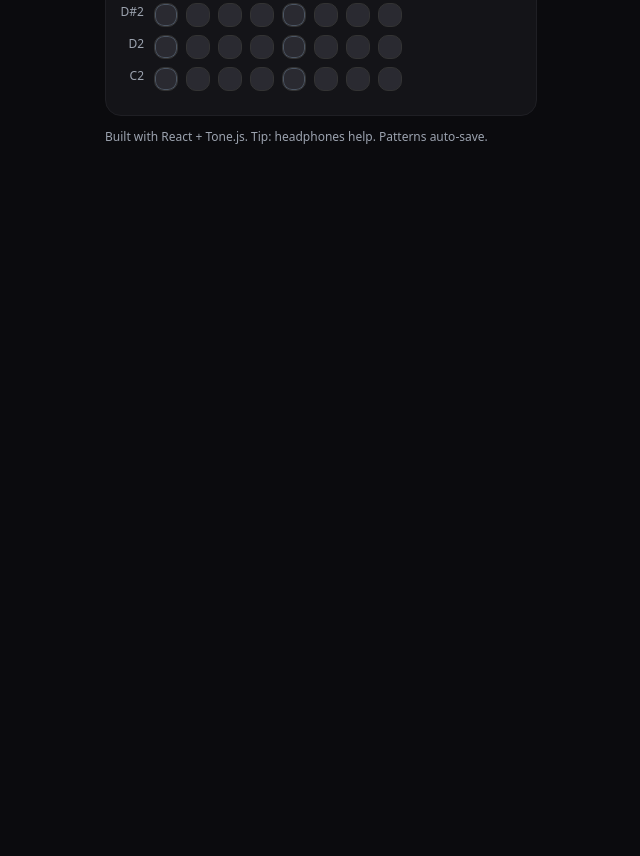
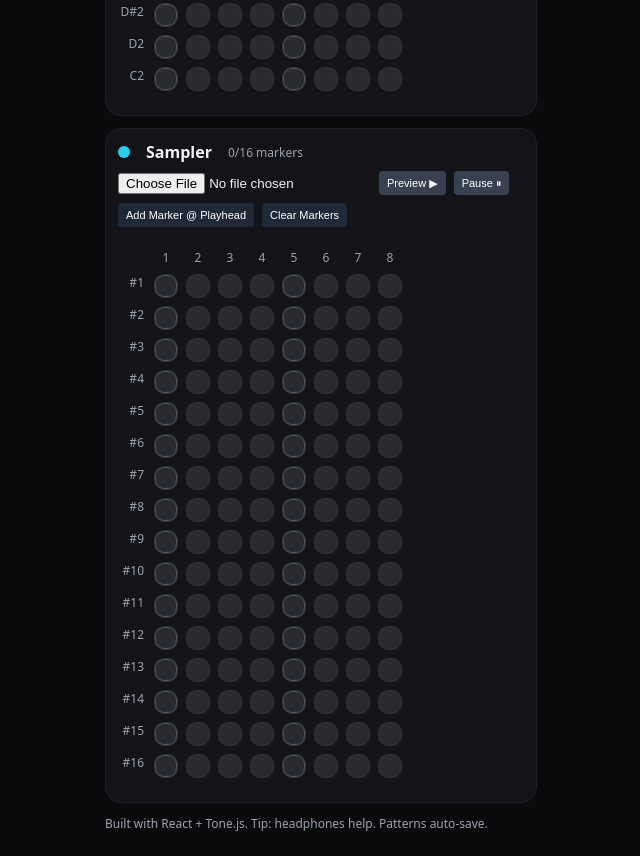
Before and after one commit to Tekknobot/react-stepseq-web, a React (Vite) app: page / in a window 1280 px wide. Shown: the part 880-1736 px from the top of the page, without its empty margins (319-959 px from the left). Before the commit the page ends 1049 px from the top, so only its background shows below. Built offline with nearby package versions, Linux system fonts and the light colour scheme.

Commit message:
Add sampler.

```diff
--- a/src/App.tsx
+++ b/src/App.tsx
@@ -17,168 +17,30 @@ type RollIndex = number | null
 
 type PatternState = {
   drums: Record<TrackId, boolean[]>
-  synthRoll: RollIndex[] // length = STEPS, per-step note index or null
+  synthRoll: RollIndex[]         // length = STEPS
+  samplerRoll: MarkerIndex[]     // length = STEPS, which marker to play at each step
 }
 
 function makeEmpty(): PatternState {
   const drums = TRACKS.reduce(
     (acc, t) => ({ ...acc, [t.id]: Array(STEPS).fill(false) }),
     {} as Record<TrackId, boolean[]>
-  )
-  const synthRoll = Array<RollIndex>(STEPS).fill(null)
-  return { drums, synthRoll }
+  );
+  const synthRoll = Array<RollIndex>(STEPS).fill(null);
+  const samplerRoll = Array<MarkerIndex>(STEPS).fill(null);
+  return { drums, synthRoll, samplerRoll };
 }
 
-// --- Polished SVG Knob ---
-// Features:
-// - clear marker (needle + end-cap dot + top notch)
-// - tick marks
-// - drag (vertical), wheel, keyboard nudge, double-click to reset
-// - accessible (aria + focus ring)
-// Usage: <Knob value={...} min={...} max={...} step={...} label="Cutoff" suffix="Hz" onChange={...} defaultValue={1200} />
-function Knob({
-  value, min, max, step = 1,
-  onChange,
-  label,
-  size = 72,
-  suffix = '',
-  defaultValue,
-}: {
-  value: number; min: number; max: number; step?: number;
-  onChange: (v:number)=>void; label: string; size?: number; suffix?: string;
-  defaultValue?: number;
-}) {
-  const [drag, setDrag] = React.useState<{y:number; start:number}|null>(null);
-  const ref = React.useRef<HTMLDivElement>(null);
-
-  // geometry
-  const rPad = 10;
-  const radius = (size/2) - rPad;
-  const cx = size/2, cy = size/2;
-  const START = -135;           // deg
-  const SWEEP = 270;            // deg
-
-  const clamp = (v:number) => Math.min(max, Math.max(min, v));
-  const norm = (v:number) => (clamp(v) - min) / (max - min); // 0..1
-  const angle = START + SWEEP * norm(value);
-
-  const toXY = (deg:number, rad=radius) => {
-    const a = (deg * Math.PI) / 180;
-    return [cx + rad*Math.cos(a), cy + rad*Math.sin(a)];
-  };
-
-  // arc endpoints
-  const [sx, sy] = toXY(START);
-  const [ex, ey] = toXY(angle);
-  const largeArc = SWEEP * norm(value) > 180 ? 1 : 0;
-
-  const commit = (next:number) => onChange(clamp(Math.round(next/step)*step));
-
-  // drag
-  const onPointerDown = (e: React.PointerEvent) => {
-    (e.target as Element).setPointerCapture(e.pointerId);
-    setDrag({ y: e.clientY, start: value });
-  };
-  const onPointerMove = (e: React.PointerEvent) => {
-    if (!drag) return;
-    const dy = drag.y - e.clientY;    // up = increase
-    const sens = (max-min) / 180;     // pixels-to-value feel
-    commit(drag.start + dy * sens);
-  };
-  const onPointerUp = (e: React.PointerEvent) => {
-    (e.target as Element).releasePointerCapture(e.pointerId);
-    setDrag(null);
-  };
-
-  // wheel + keyboard
-  const onWheel: React.WheelEventHandler = (e) => {
-    e.preventDefault();
-    const delta = e.deltaY > 0 ? -step : step;
-    commit(value + delta);
-  };
-  const onKeyDown: React.KeyboardEventHandler = (e) => {
-    if (e.key === 'ArrowUp' || e.key === 'ArrowRight') { commit(value + step); }
-    if (e.key === 'ArrowDown' || e.key === 'ArrowLeft') { commit(value - step); }
-    if ((e.key === 'Home')) { commit(min); }
-    if ((e.key === 'End'))  { commit(max); }
-    if ((e.key === 'r' || e.key === 'R') && defaultValue !== undefined) { commit(defaultValue); }
-  };
-
-  // double-click reset
-  const onDoubleClick = () => {
-    if (defaultValue !== undefined) commit(defaultValue);
-  };
-
-  // ticks (every 30° across sweep)
-  const ticks: JSX.Element[] = [];
-  for (let d = 0; d <= SWEEP; d += 30) {
-    const deg = START + d;
-    const [tx1, ty1] = toXY(deg, radius - 6);
-    const [tx2, ty2] = toXY(deg, radius - 12);
-    ticks.push(<line key={d} x1={tx1} y1={ty1} x2={tx2} y2={ty2} className="knobTick" />);
-  }
-  // top notch (at START+SWEEP/2 ≈ 0° visual top)
-  const [nx, ny] = toXY(START + SWEEP/2, radius - 18);
-
-  return (
-    <div className="knobWrap" ref={ref}>
-      <div
-        className="knobFocus"
-        role="slider"
-        aria-label={label}
-        aria-valuemin={min}
-        aria-valuemax={max}
-        aria-valuenow={clamp(value)}
-        tabIndex={0}
-        onKeyDown={onKeyDown}
-        onDoubleClick={onDoubleClick}
-      >
-        <svg
-          width={size} height={size}
-          onPointerDown={onPointerDown}
-          onPointerMove={onPointerMove}
-          onPointerUp={onPointerUp}
-          onWheel={onWheel}
-          className="knobSvg"
-        >
-          {/* base circle */}
-          <circle cx={cx} cy={cy} r={radius} className="knobBase" />
-
-          {/* ticks */}
-          {ticks}
-
-          {/* grey track */}
-          <path
-            d={`M ${toXY(START)[0]} ${toXY(START)[1]} A ${radius} ${radius} 0 1 1 ${toXY(START+SWEEP-0.001)[0]} ${toXY(START+SWEEP-0.001)[1]}`}
-            className="knobTrack"
-          />
-          {/* active arc */}
-          <path
-            d={`M ${sx} ${sy} A ${radius} ${radius} 0 ${largeArc} 1 ${ex} ${ey}`}
-            className="knobArc"
-          />
-
-          {/* needle + end dot */}
-          <line x1={cx} y1={cy} x2={ex} y2={ey} className="knobNeedle" />
-          <circle cx={ex} cy={ey} r={3.2} className="knobDot" />
-
-          {/* top notch */}
-          <circle cx={nx} cy={ny} r={2} className="knobNotch" />
-        </svg>
-      </div>
-      <div className="knobLabel">{label}</div>
-      <div className="knobValue">
-        {Number.isInteger(value) ? value : +value.toFixed(2)}{suffix}
-      </div>
-    </div>
-  );
-}
+// --- Sampler types (16 markers; per-step chooses one marker or null) ---
+type MarkerIndex = number | null; // 0..15 or null
+const MAX_MARKERS = 16;
 
 export default function App() {
   const [isPlaying, setIsPlaying] = useState(false)
   const [bpm, setBpm] = useState(120)
   const [swing, setSwing] = useState(0)
   const [accentEvery, setAccentEvery] = useState(4)
+  const [playerReady, setPlayerReady] = useState(false);
 
   // render 16 steps as 2 rows of 8
   const COLS = 8;
@@ -204,6 +66,13 @@ export default function App() {
     setFollowRoll(false);
     setPianoPage((p) => (p - 1 + 2) % 2);
   }
+
+  // --- Sampler state ---
+  const audioRef = useRef<HTMLAudioElement | null>(null);   // preview / marker capture
+  const sampleUrlRef = useRef<string | null>(null);         // object URL
+  const playerRef = useRef<Tone.Player | null>(null);       // sequenced playback
+
+  const [markers, setMarkers] = useState<number[]>([]);     // seconds (sorted, up to 16)
 
   // ---- Helpers for musical randomization ----
   const SCALES: Record<string, number[]> = {
@@ -406,6 +275,70 @@ export default function App() {
     setState(prev => ({ ...prev, synthRoll: line }));
   }
 
+  async function onSampleFile(e: React.ChangeEvent<HTMLInputElement>) {
+    const file = e.target.files?.[0];
+    if (!file) return;
+
+    // revoke old object URL
+    if (sampleUrlRef.current) URL.revokeObjectURL(sampleUrlRef.current);
+
+    const url = URL.createObjectURL(file);
+    sampleUrlRef.current = url;
+
+    // set <audio> src for preview/marker capture
+    if (!audioRef.current) {
+      // create if not present (we’ll render it in JSX too)
+      audioRef.current = new Audio();
+    }
+    audioRef.current.src = url;
+    audioRef.current.crossOrigin = 'anonymous';
+
+    // (re)build Tone.Player for sequenced playback
+    if (playerRef.current) { playerRef.current.dispose(); playerRef.current = null; }
+    setPlayerReady(false);
+
+    const p = new Tone.Player({
+      volume: -4,
+      fadeIn: 0.002,
+      fadeOut: 0.008,
+      autostart: false,
+      loop: false,
+    }).connect((synthsRef.current as any)?.bus ?? Tone.getDestination());
+
+    playerRef.current = p;
+
+    // Load the file (typed) and flag ready when done
+    let cancelled = false;
+    p.load(url).then(() => { if (!cancelled) setPlayerReady(true); }).catch(() => {});
+    // cleanup guard in case a new file is chosen quickly
+    // (optional here since onSampleFile is user-driven)
+
+    // clear markers on new file
+    setMarkers([]);
+  }
+
+  function addMarkerHere() {
+    const a = audioRef.current;
+    if (!a) return;
+    const t = a.currentTime || 0;
+    setMarkers(prev => {
+      if (prev.length >= MAX_MARKERS) return prev;
+      const next = [...prev, t].sort((x, y) => x - y);
+      return next;
+    });
+  }
+
+  function clearMarkers() {
+    setMarkers([]);
+  }
+
+  function toggleSamplerCell(markerRow: number, stepCol: number) {
+    setState(prev => {
+      const next = { ...prev, samplerRoll: [...prev.samplerRoll] };
+      next.samplerRoll[stepCol] = (next.samplerRoll[stepCol] === markerRow ? null : markerRow);
+      return next;
+    });
+  }
 
   // ---- Synth tone controls (UI state) ----
   const [wave, setWave] = useState<'sine'|'triangle'|'square'|'sawtooth'>('sawtooth')
@@ -420,13 +353,18 @@ export default function App() {
 
   // load/save state (keeps compatibility with the old drum-only save)
   const [state, setState] = useState<PatternState>(() => {
-    const saved = localStorage.getItem('patterns_v2')
-    if (saved) return JSON.parse(saved)
-    const legacy = localStorage.getItem('patterns')
-    if (legacy) return { drums: JSON.parse(legacy), synthRoll: Array(STEPS).fill(null) }
-    return makeEmpty()
-  })
-  const { drums, synthRoll } = state
+    const saved = localStorage.getItem('patterns_v2');
+    if (saved) {
+      const parsed = JSON.parse(saved);
+      // ensure samplerRoll exists for backward compat
+      if (!parsed.samplerRoll) parsed.samplerRoll = Array(STEPS).fill(null);
+      return parsed;
+    }
+    const legacy = localStorage.getItem('patterns');
+    if (legacy) return { drums: JSON.parse(legacy), synthRoll: Array(STEPS).fill(null), samplerRoll: Array(STEPS).fill(null) };
+    return makeEmpty();
+  });
+  const { drums, synthRoll, samplerRoll } = state;
 
   const [step, setStep] = useState(0)
 
@@ -547,7 +485,24 @@ export default function App() {
         const note = ROLL_NOTES[r]
         ;(synthsRef.current as any).synth.triggerAttackRelease(note, '16n', time, 0.85)
       }
+
+      // --- Sampler: play marker -> next marker, then stop ---
+      if (playerRef.current) {
+        const mark = samplerRoll[i]; // 0..15 or null
+        const duration = playerRef.current.buffer?.duration ?? 0;
+        if (mark !== null && duration > 0 && markers.length) {
+          const start = Math.max(0, Math.min(duration, markers[mark] ?? 0));
+          const next  = (mark + 1 < markers.length) ? markers[mark + 1]! : duration;
+          const dur   = Math.max(0.005, Math.min(duration - start, next - start)); // ensure > 0
+
+          if (dur > 0) {
+            // Start at 'start', play exactly until the next marker (or end of file)
+            playerRef.current.start(time, start, dur);
+          }
+        }
+      }
     }, [...Array(STEPS).keys()], '16n')
+
     seq.start(0)
     seqRef.current = seq
 
@@ -567,6 +522,33 @@ export default function App() {
     if (isPlaying) { Tone.Transport.stop(); setIsPlaying(false); setStep(0) }
     else { Tone.Transport.start('+0.05'); setIsPlaying(true) }
   }
+
+  // Recreate Tone.Player whenever a new sample URL is loaded (defensive; main path is onSampleFile)
+  useEffect(() => {
+    const url = sampleUrlRef.current;
+    if (!url) return;
+
+    if (playerRef.current) { playerRef.current.dispose(); playerRef.current = null; }
+    setPlayerReady(false);
+
+    const p = new Tone.Player({
+      volume: -4,
+      fadeIn: 0.002,
+      fadeOut: 0.008,
+      autostart: false,
+      loop: false,
+    }).connect((synthsRef.current as any)?.bus ?? Tone.getDestination());
+
+    playerRef.current = p;
+
+    let cancelled = false;
+    p.load(url).then(() => {
+      if (!cancelled) setPlayerReady(true);
+    }).catch(() => {});
+
+    return () => { cancelled = true; };
+  }, []); // leave empty or remove this effect entirely; onSampleFile already handles loading
+
 
   // Drum toggles
   function toggleDrum(track: TrackId, i: number) {
@@ -589,18 +571,17 @@ export default function App() {
   function randomizeAll() {
     const densities: Record<TrackId, number> = { kick: 0.35, snare: 0.25, hihat: 0.5, perc: 0.2 }
 
-    // 1) Randomize drums
     setState(() => {
-      const next = makeEmpty()
+      const next = makeEmpty();
       for (const t of TRACKS) {
-        next.drums[t.id] = Array.from({ length: STEPS }, () => Math.random() < densities[t.id])
+        next.drums[t.id] = Array.from({ length: STEPS }, () => Math.random() < densities[t.id]);
       }
-      // leave synthRoll alone here; we'll use the smarter generator below
-      return next
-    })
+      // leave samplerRoll empty by default; or sprinkle:
+      // next.samplerRoll = Array.from({length:STEPS}, () => (Math.random()<0.25 ? Math.floor(Math.random()*MAX_MARKERS) : null));
+      return next;
+    });
 
-    // 2) Randomize synth with ~75% density using the smarter musical generator
-    randomizeSynth(0.75)
+    randomizeSynth(0.75);
   }
 
   // Piano roll toggle (monophonic per step)
@@ -814,6 +795,76 @@ export default function App() {
         </div>
       </div>
 
+      {/* --- Sampler Panel --- */}
+      <div className="panel" style={{ marginTop: 12, marginBottom: 12 }}>
+        <div className="trackHead">
+          <div className="row">
+            <div style={{width:12,height:12,borderRadius:6, background:'#22d3ee', marginRight:8}}/>
+            <strong>Sampler</strong>
+            <span className="small" style={{ marginLeft: 8, color: 'var(--sub)' }}>
+              {markers.length}/{MAX_MARKERS} markers
+            </span>
+          </div>
+        </div>
+
+        {/* controls */}
+        <div className="row" style={{ gap: 8, margin: '6px 0 10px' }}>
+          <input type="file" accept="audio/*" onChange={onSampleFile} />
+          <button className="button secondary xs" onClick={() => audioRef.current?.play()} disabled={!playerReady}>Preview ▶</button>
+          <button className="button secondary xs" onClick={() => audioRef.current?.pause()} disabled={!playerReady}>Pause ⏸</button>
+          <button className="button xs" onClick={addMarkerHere} disabled={!sampleUrlRef.current || markers.length>=MAX_MARKERS}>Add Marker @ Playhead</button>
+          <button className="button xs" onClick={clearMarkers} disabled={!markers.length}>Clear Markers</button>
+        </div>
+
+        {/* simple marker ruler */}
+        {sampleUrlRef.current && (
+          <div className="small" style={{marginBottom:8, color:'var(--sub)'}}>
+            Markers (s): {markers.map((t,i)=>`${i+1}:${t.toFixed(2)}`).join('  ·  ') || '—'}
+          </div>
+        )}
+
+        {/* Sampler grid: 16 rows (markers) × 16 cols (steps) */}
+        <div style={{ padding: '12px 0' }}>
+          <div style={{
+            display: 'grid',
+            gridTemplateColumns: `28px repeat(8, var(--cell, 44px))`,
+            gap: 'var(--gap, 8px)'
+          }}>
+            <div />
+            {Array.from({ length: 8 }).map((_, i) =>
+              <div key={'samp-col-lbl-'+i} className="label small" style={{ textAlign: 'center' }}>
+                {i + 1}
+              </div>
+            )}
+            {/* rows 0..15 (show 1..16 label) */}
+            {Array.from({ length: MAX_MARKERS }).map((_, rowIdx) => (
+              <React.Fragment key={'samp-row-'+rowIdx}>
+                <div className="label small" style={{ textAlign: 'right', paddingRight: 2 }}>#{rowIdx+1}</div>
+                {Array.from({ length: 8 }).map((_, colIdx) => {
+                  const stepIndex = pianoPage * 8 + colIdx; // first 8 steps on this page; reuse your paging if you want
+                  const on = samplerRoll[stepIndex] === rowIdx;
+                  const playing = isPlaying && stepIndex === step;
+                  const quarter = stepIndex % 4 === 0;
+                  return (
+                    <button
+                      key={'samp-cell-'+rowIdx+'-'+colIdx}
+                      className={'step' + (on?' on':'') + (quarter?' quarter':'') + (playing?' playing':'')}
+                      onClick={() => toggleSamplerCell(rowIdx, stepIndex)}
+                      title={`Marker #${rowIdx+1} @ step ${stepIndex+1}`}
+                      style={{
+                        width:'var(--cell, 44px)',
+                        height:'var(--cell, 44px)',
+                        ...(on ? { background: '#22d3ee', color: '#0b1012' } : null)
+                      }}
+                    />
+                  );
+                })}
+              </React.Fragment>
+            ))}
+          </div>
+        </div>
+      </div>
+
       <div className="footer">Built with React + Tone.js. Tip: headphones help. Patterns auto-save.</div>
     </div>
   )
```
